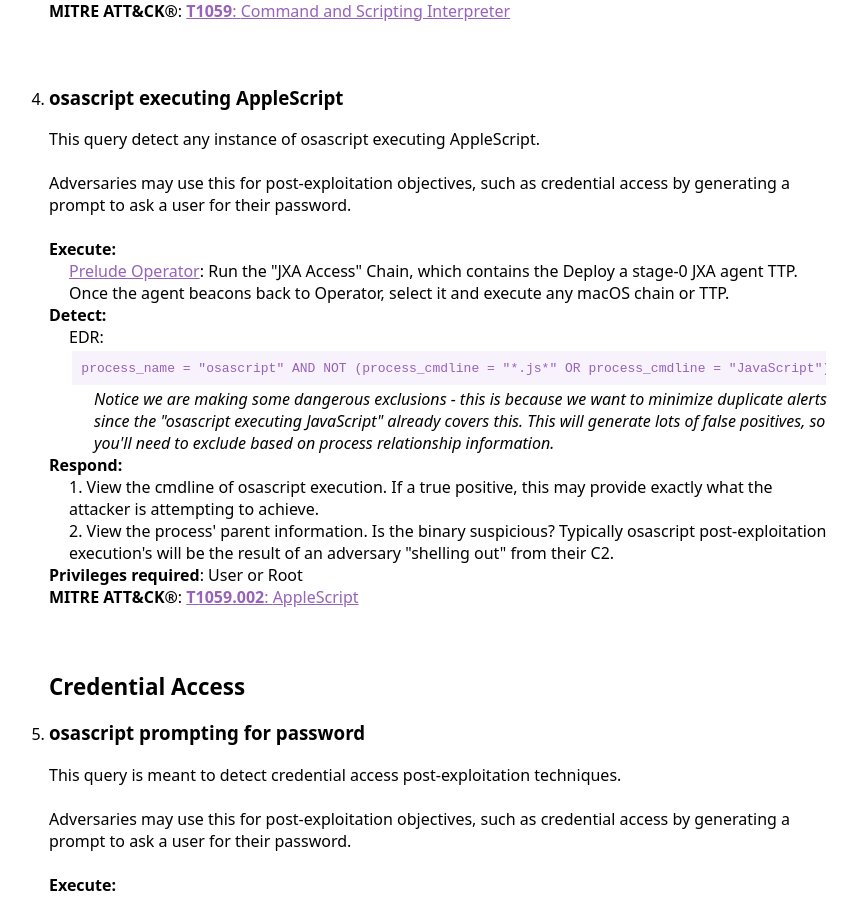
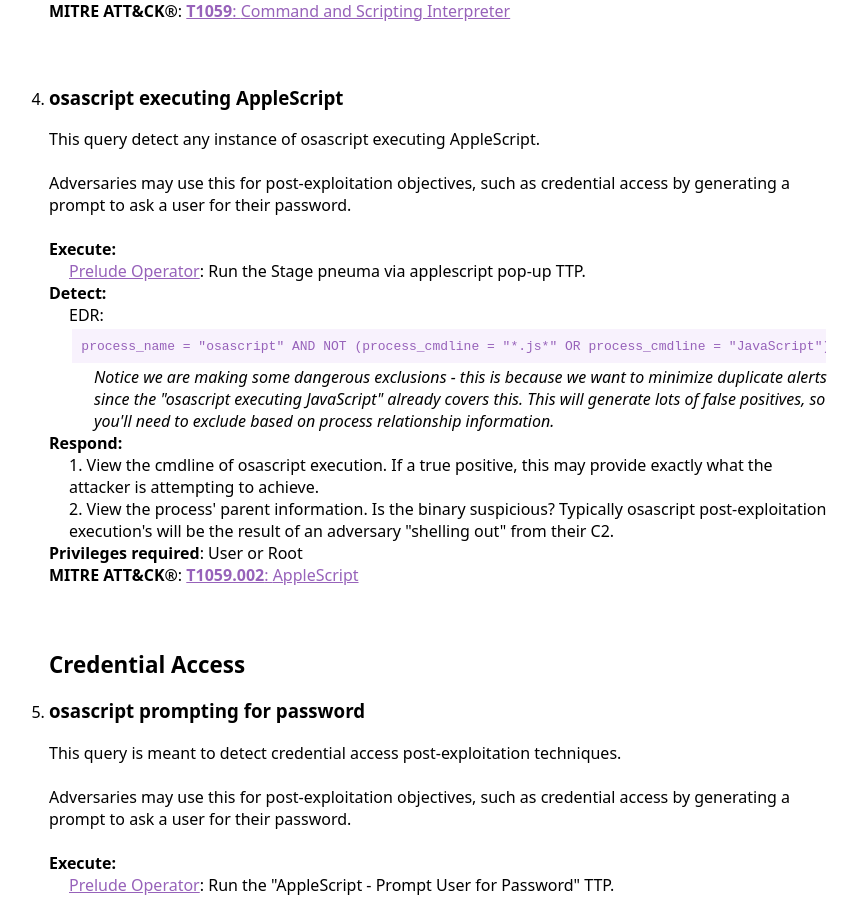
Before and after one commit to iThreatopedia/iThreatopedia.github.io, a Jekyll site: the page built from _iThreatopedia/macOS/osascript.md, in a window 1280 px wide and 900 px high, scrolled down 2042 px. Shown: the whole window, without its empty margins (211-1069 px from the left). Built offline with Jekyll 4.4.1, drawn with Linux system fonts in a browser that asks for light colours.

Commit message:
fixing execute step

```diff
--- a/_iThreatopedia/macOS/osascript.md
+++ b/_iThreatopedia/macOS/osascript.md
@@ -78,7 +78,7 @@ Commands:
     Privileges: User or Root
     MitreID: T1059.002
     Execute:
-      - Prelude Operator: Run the "JXA Access" Chain, which contains the Deploy a stage-0 JXA agent TTP. Once the agent beacons back to Operator, select it and execute any macOS chain or TTP.
+      - Prelude Operator: Run the Stage pneuma via applescript pop-up TTP.
     Detect:
       - EDR: process_name = "osascript" AND NOT (process_cmdline = "*.js*" OR process_cmdline = "JavaScript")
       - Notes: Notice we are making some dangerous exclusions - this is because we want to minimize duplicate alerts since the "osascript executing JavaScript" already covers this. This will generate lots of false positives, so you'll need to exclude based on process relationship information.
```
